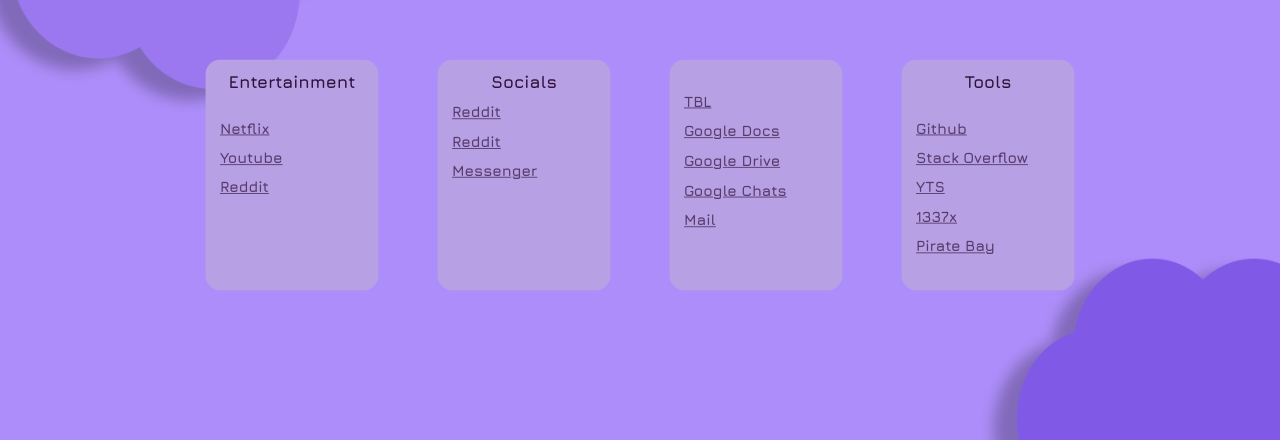
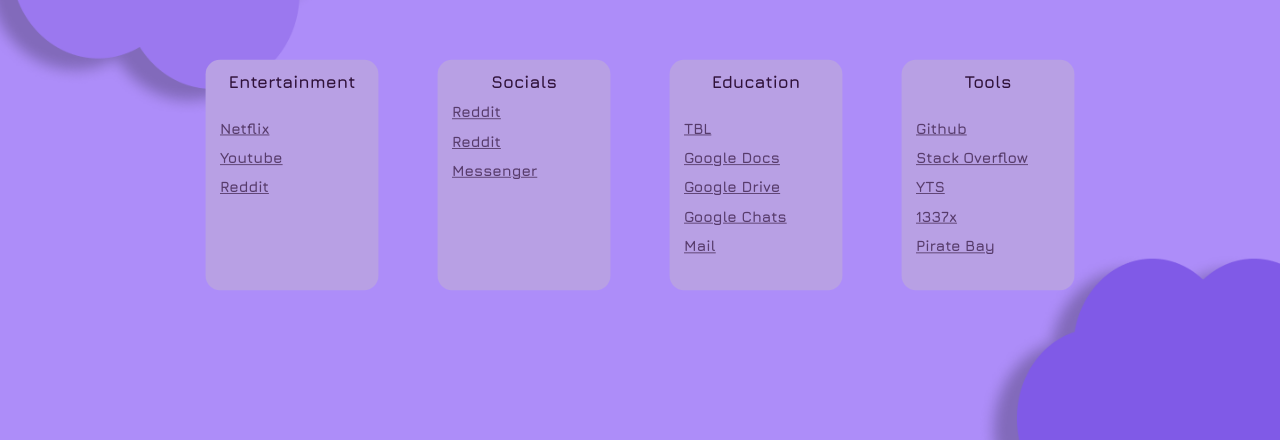
Before and after one commit to Luhartt/homepage, a plain HTML site: page index.html in a window 1280 px wide. Shown: the part 360-800 px from the top of the page. Drawn offline with nearby package versions, Linux system fonts and the light colour scheme.

Commit message:
Update index.html

```diff
--- a/index.html
+++ b/index.html
@@ -47,6 +47,7 @@
           <br />
         </div>
         <div class="link-container">
+          <h1>Education</h1>
           <br />
           <a href="https://tbl.umak.edu.ph/login/index.php">TBL</a>
           <a href="https://docs.google.com">Google Docs</a>
```
